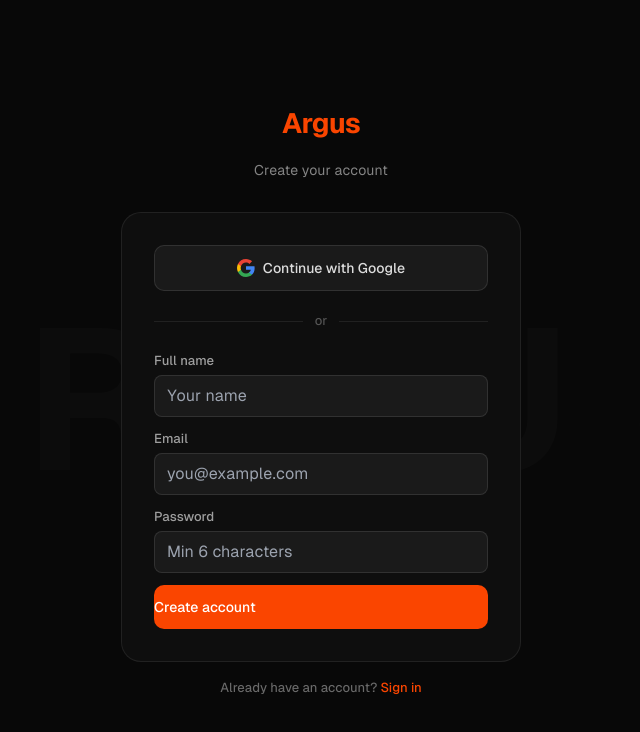
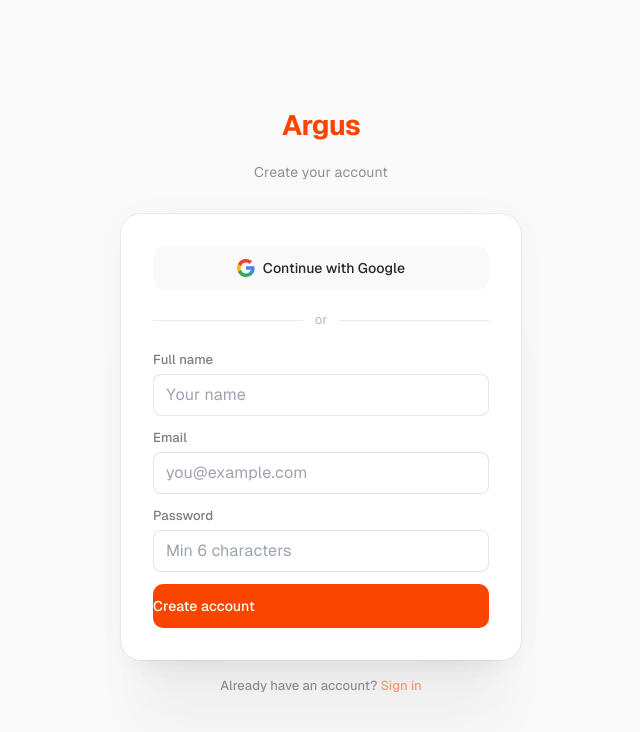
Before and after one commit to SammyTourani/Argus, a Next.js app: page /sign-up in a window 1280 px wide. Shown: the top 732 px of the page, without its empty margins (319-959 px from the left). Built offline with nearby package versions, Linux system fonts and the light colour scheme; what tailwind-gradient-mask-image would draw is missing.

Commit message:
fix: revert auth pages to light theme — matches product design system

```diff
--- a/app/(auth)/sign-in/page.tsx
+++ b/app/(auth)/sign-in/page.tsx
@@ -55,27 +55,10 @@ function SignInForm() {
 
   return (
     <div
-      className="min-h-screen flex items-center justify-center px-16 relative overflow-hidden"
-      style={{ background: '#080808' }}
+      className="min-h-screen flex items-center justify-center px-16"
+      style={{ background: '#f9f9f9' }}
     >
-      {/* Faint backdrop wordmark */}
-      <div
-        className="absolute inset-0 flex items-center justify-center pointer-events-none select-none"
-        aria-hidden="true"
-      >
-        <span
-          className="font-bold tracking-[0.25em] uppercase"
-          style={{
-            fontSize: 'clamp(80px, 20vw, 200px)',
-            color: 'rgba(255,255,255,0.018)',
-            letterSpacing: '0.3em',
-          }}
-        >
-          ARGUS
-        </span>
-      </div>
-
-      <div className="w-full max-w-[400px] relative z-10">
+      <div className="w-full max-w-[400px]">
         {/* Logo / wordmark */}
         <div className="text-center mb-32">
           <Link href="/" className="inline-block mb-16">
@@ -86,30 +69,26 @@ function SignInForm() {
               Argus
             </h1>
           </Link>
-          <p className="text-body-medium" style={{ color: 'rgba(255,255,255,0.5)' }}>
+          <p className="text-body-medium text-accent-black opacity-50">
             Sign in to your account
           </p>
         </div>
 
-        {/* Card */}
+        {/* Card — matches HeroInput white card style */}
         <div
-          className="rounded-20 p-32"
+          className="bg-accent-white rounded-20 p-32"
           style={{
-            background: '#0e0e0e',
-            border: '1px solid rgba(255,255,255,0.08)',
+            boxShadow:
+              '0px 0px 44px 0px rgba(0,0,0,0.02), 0px 88px 56px -20px rgba(0,0,0,0.03), 0px 56px 56px -20px rgba(0,0,0,0.02), 0px 32px 32px -20px rgba(0,0,0,0.03), 0px 16px 24px -12px rgba(0,0,0,0.03), 0px 0px 0px 1px rgba(0,0,0,0.05)',
           }}
         >
           {/* Google OAuth */}
           <button
             onClick={handleGoogleSignIn}
-            className="w-full flex items-center justify-center gap-8 px-16 py-12 rounded-10 transition-colors text-label-medium font-medium"
-            style={{
-              background: 'rgba(255,255,255,0.05)',
-              border: '1px solid rgba(255,255,255,0.10)',
-              color: 'rgba(255,255,255,0.85)',
-            }}
-            onMouseEnter={(e) => (e.currentTarget.style.background = 'rgba(255,255,255,0.09)')}
-            onMouseLeave={(e) => (e.currentTarget.style.background = 'rgba(255,255,255,0.05)')}
+            className="w-full flex items-center justify-center gap-8 px-16 py-12 rounded-10 transition-colors text-label-medium font-medium text-accent-black border border-black-alpha-5 hover:bg-black/5"
+            style={{ background: '#f9f9f9' }}
+            onMouseEnter={(e) => (e.currentTarget.style.background = '#f0f0f0')}
+            onMouseLeave={(e) => (e.currentTarget.style.background = '#f9f9f9')}
           >
             <svg width="18" height="18" viewBox="0 0 18 18" fill="none">
               <path d="M17.64 9.205c0-.639-.057-1.252-.164-1.841H9v3.481h4.844a4.14 4.14 0 0 1-1.796 2.716v2.259h2.908c1.702-1.567 2.684-3.875 2.684-6.615Z" fill="#4285F4"/>
@@ -122,9 +101,9 @@ function SignInForm() {
 
           {/* Divider */}
           <div className="flex items-center gap-12 my-20">
-            <div className="flex-1 h-[1px]" style={{ background: 'rgba(255,255,255,0.08)' }} />
-            <span className="text-label-small" style={{ color: 'rgba(255,255,255,0.3)' }}>or</span>
-            <div className="flex-1 h-[1px]" style={{ background: 'rgba(255,255,255,0.08)' }} />
+            <div className="flex-1 h-[1px] bg-black/8" />
+            <span className="text-label-small text-accent-black opacity-30">or</span>
+            <div className="flex-1 h-[1px] bg-black/8" />
           </div>
 
           {/* Email/password form */}
@@ -132,8 +111,7 @@ function SignInForm() {
             <div>
               <label
                 htmlFor="email"
-                className="block text-label-small font-medium mb-4"
-                style={{ color: 'rgba(255,255,255,0.6)' }}
+                className="block text-label-small font-medium mb-4 text-accent-black opacity-60"
               >
                 Email
               </label>
@@ -142,14 +120,10 @@ function SignInForm() {
                 type="email"
                 value={email}
                 onChange={(e) => setEmail(e.target.value)}
-                className="w-full px-12 py-10 rounded-8 text-body-medium transition-all focus:outline-none"
-                style={{
-                  background: 'rgba(255,255,255,0.05)',
-                  border: '1px solid rgba(255,255,255,0.10)',
-                  color: 'white',
-                }}
-                onFocus={(e) => (e.currentTarget.style.border = '1px solid rgba(255,255,255,0.4)')}
-                onBlur={(e) => (e.currentTarget.style.border = '1px solid rgba(255,255,255,0.10)')}
+                className="w-full px-12 py-10 rounded-8 text-body-medium text-accent-black bg-white transition-all focus:outline-none placeholder:text-accent-black/40"
+                style={{ border: '1px solid rgba(0,0,0,0.10)' }}
+                onFocus={(e) => (e.currentTarget.style.border = '1px solid rgba(0,0,0,0.30)')}
+                onBlur={(e) => (e.currentTarget.style.border = '1px solid rgba(0,0,0,0.10)')}
                 placeholder="you@example.com"
                 required
               />
@@ -157,8 +131,7 @@ function SignInForm() {
             <div>
               <label
                 htmlFor="password"
-                className="block text-label-small font-medium mb-4"
-                style={{ color: 'rgba(255,255,255,0.6)' }}
+                className="block text-label-small font-medium mb-4 text-accent-black opacity-60"
               >
                 Password
               </label>
@@ -167,14 +140,10 @@ function SignInForm() {
                 type="password"
                 value={password}
                 onChange={(e) => setPassword(e.target.value)}
-                className="w-full px-12 py-10 rounded-8 text-body-medium transition-all focus:outline-none"
-                style={{
-                  background: 'rgba(255,255,255,0.05)',
-                  border: '1px solid rgba(255,255,255,0.10)',
-                  color: 'white',
-                }}
-                onFocus={(e) => (e.currentTarget.style.border = '1px solid rgba(255,255,255,0.4)')}
-                onBlur={(e) => (e.currentTarget.style.border = '1px solid rgba(255,255,255,0.10)')}
+                className="w-full px-12 py-10 rounded-8 text-body-medium text-accent-black bg-white transition-all focus:outline-none placeholder:text-accent-black/40"
+                style={{ border: '1px solid rgba(0,0,0,0.10)' }}
+                onFocus={(e) => (e.currentTarget.style.border = '1px solid rgba(0,0,0,0.30)')}
+                onBlur={(e) => (e.currentTarget.style.border = '1px solid rgba(0,0,0,0.10)')}
                 placeholder="Your password"
                 required
               />
@@ -184,9 +153,9 @@ function SignInForm() {
               <div
                 className="text-label-small px-12 py-8 rounded-8"
                 style={{
-                  color: '#ff6b6b',
-                  background: 'rgba(255,107,107,0.10)',
-                  border: '1px solid rgba(255,107,107,0.20)',
+                  color: '#c0392b',
+                  background: 'rgba(192,57,43,0.07)',
+                  border: '1px solid rgba(192,57,43,0.15)',
                 }}
               >
                 {error}
@@ -205,14 +174,11 @@ function SignInForm() {
         </div>
 
         {/* Footer link */}
-        <p
-          className="text-center text-label-small mt-16"
-          style={{ color: 'rgba(255,255,255,0.4)' }}
-        >
+        <p className="text-center text-label-small mt-16 text-accent-black opacity-50">
           Don&apos;t have an account?{' '}
           <Link
             href="/sign-up"
-            className="font-medium hover:underline"
+            className="font-medium hover:underline opacity-100"
             style={{ color: '#FA4500' }}
           >
             Sign up
--- a/app/(auth)/sign-up/page.tsx
+++ b/app/(auth)/sign-up/page.tsx
@@ -53,14 +53,14 @@ export default function SignUpPage() {
     return (
       <div
         className="min-h-screen flex items-center justify-center px-16"
-        style={{ background: '#080808' }}
+        style={{ background: '#f9f9f9' }}
       >
         <div className="w-full max-w-[400px] text-center">
           <div
-            className="rounded-20 p-32"
+            className="bg-accent-white rounded-20 p-32"
             style={{
-              background: '#0e0e0e',
-              border: '1px solid rgba(255,255,255,0.08)',
+              boxShadow:
+                '0px 0px 44px 0px rgba(0,0,0,0.02), 0px 88px 56px -20px rgba(0,0,0,0.03), 0px 56px 56px -20px rgba(0,0,0,0.02), 0px 32px 32px -20px rgba(0,0,0,0.03), 0px 16px 24px -12px rgba(0,0,0,0.03), 0px 0px 0px 1px rgba(0,0,0,0.05)',
             }}
           >
             <div
@@ -71,10 +71,10 @@ export default function SignUpPage() {
                 <polyline points="20 6 9 17 4 12" />
               </svg>
             </div>
-            <h2 className="text-[20px] font-semibold text-white mb-8">Check your email</h2>
-            <p className="text-body-medium" style={{ color: 'rgba(255,255,255,0.5)' }}>
+            <h2 className="text-[20px] font-semibold text-accent-black mb-8">Check your email</h2>
+            <p className="text-body-medium text-accent-black opacity-50">
               We sent a confirmation link to{' '}
-              <strong className="text-white">{email}</strong>. Click it to activate your account.
+              <strong className="text-accent-black opacity-100">{email}</strong>. Click it to activate your account.
             </p>
           </div>
         </div>
@@ -84,27 +84,10 @@ export default function SignUpPage() {
 
   return (
     <div
-      className="min-h-screen flex items-center justify-center px-16 relative overflow-hidden"
-      style={{ background: '#080808' }}
+      className="min-h-screen flex items-center justify-center px-16"
+      style={{ background: '#f9f9f9' }}
     >
-      {/* Faint backdrop wordmark */}
-      <div
-        className="absolute inset-0 flex items-center justify-center pointer-events-none select-none"
-        aria-hidden="true"
-      >
-        <span
-          className="font-bold tracking-[0.25em] uppercase"
-          style={{
-            fontSize: 'clamp(80px, 20vw, 200px)',
-            color: 'rgba(255,255,255,0.018)',
-            letterSpacing: '0.3em',
-          }}
-        >
-          ARGUS
-        </span>
-      </div>
-
-      <div className="w-full max-w-[400px] relative z-10">
+      <div className="w-full max-w-[400px]">
         {/* Logo / wordmark */}
         <div className="text-center mb-32">
           <Link href="/" className="inline-block mb-16">
@@ -115,30 +98,26 @@ export default function SignUpPage() {
               Argus
             </h1>
           </Link>
-          <p className="text-body-medium" style={{ color: 'rgba(255,255,255,0.5)' }}>
+          <p className="text-body-medium text-accent-black opacity-50">
             Create your account
           </p>
         </div>
 
-        {/* Card */}
+        {/* Card — matches HeroInput white card style */}
         <div
-          className="rounded-20 p-32"
+          className="bg-accent-white rounded-20 p-32"
           style={{
-            background: '#0e0e0e',
-            border: '1px solid rgba(255,255,255,0.08)',
+            boxShadow:
+              '0px 0px 44px 0px rgba(0,0,0,0.02), 0px 88px 56px -20px rgba(0,0,0,0.03), 0px 56px 56px -20px rgba(0,0,0,0.02), 0px 32px 32px -20px rgba(0,0,0,0.03), 0px 16px 24px -12px rgba(0,0,0,0.03), 0px 0px 0px 1px rgba(0,0,0,0.05)',
           }}
         >
           {/* Google OAuth */}
           <button
             onClick={handleGoogleSignUp}
-            className="w-full flex items-center justify-center gap-8 px-16 py-12 rounded-10 transition-colors text-label-medium font-medium"
-            style={{
-              background: 'rgba(255,255,255,0.05)',
-              border: '1px solid rgba(255,255,255,0.10)',
-              color: 'rgba(255,255,255,0.85)',
-            }}
-            onMouseEnter={(e) => (e.currentTarget.style.background = 'rgba(255,255,255,0.09)')}
-            onMouseLeave={(e) => (e.currentTarget.style.background = 'rgba(255,255,255,0.05)')}
+            className="w-full flex items-center justify-center gap-8 px-16 py-12 rounded-10 transition-colors text-label-medium font-medium text-accent-black border border-black-alpha-5"
+            style={{ background: '#f9f9f9' }}
+            onMouseEnter={(e) => (e.currentTarget.style.background = '#f0f0f0')}
+            onMouseLeave={(e) => (e.currentTarget.style.background = '#f9f9f9')}
           >
             <svg width="18" height="18" viewBox="0 0 18 18" fill="none">
               <path d="M17.64 9.205c0-.639-.057-1.252-.164-1.841H9v3.481h4.844a4.14 4.14 0 0 1-1.796 2.716v2.259h2.908c1.702-1.567 2.684-3.875 2.684-6.615Z" fill="#4285F4"/>
@@ -151,9 +130,9 @@ export default function SignUpPage() {
 
           {/* Divider */}
           <div className="flex items-center gap-12 my-20">
-            <div className="flex-1 h-[1px]" style={{ background: 'rgba(255,255,255,0.08)' }} />
-            <span className="text-label-small" style={{ color: 'rgba(255,255,255,0.3)' }}>or</span>
-            <div className="flex-1 h-[1px]" style={{ background: 'rgba(255,255,255,0.08)' }} />
+            <div className="flex-1 h-[1px] bg-black/8" />
+            <span className="text-label-small text-accent-black opacity-30">or</span>
+            <div className="flex-1 h-[1px] bg-black/8" />
           </div>
 
           {/* Sign-up form */}
@@ -161,8 +140,7 @@ export default function SignUpPage() {
             <div>
               <label
                 htmlFor="name"
-                className="block text-label-small font-medium mb-4"
-                style={{ color: 'rgba(255,255,255,0.6)' }}
+                className="block text-label-small font-medium mb-4 text-accent-black opacity-60"
               >
                 Full name
               </label>
@@ -171,22 +149,17 @@ export default function SignUpPage() {
                 type="text"
                 value={fullName}
                 onChange={(e) => setFullName(e.target.value)}
-                className="w-full px-12 py-10 rounded-8 text-body-medium transition-all focus:outline-none"
-                style={{
-                  background: 'rgba(255,255,255,0.05)',
-                  border: '1px solid rgba(255,255,255,0.10)',
-                  color: 'white',
-                }}
-                onFocus={(e) => (e.currentTarget.style.border = '1px solid rgba(255,255,255,0.4)')}
-                onBlur={(e) => (e.currentTarget.style.border = '1px solid rgba(255,255,255,0.10)')}
+                className="w-full px-12 py-10 rounded-8 text-body-medium text-accent-black bg-white transition-all focus:outline-none placeholder:text-accent-black/40"
+                style={{ border: '1px solid rgba(0,0,0,0.10)' }}
+                onFocus={(e) => (e.currentTarget.style.border = '1px solid rgba(0,0,0,0.30)')}
+                onBlur={(e) => (e.currentTarget.style.border = '1px solid rgba(0,0,0,0.10)')}
                 placeholder="Your name"
               />
             </div>
             <div>
               <label
                 htmlFor="email"
-                className="block text-label-small font-medium mb-4"
-                style={{ color: 'rgba(255,255,255,0.6)' }}
+                className="block text-label-small font-medium mb-4 text-accent-black opacity-60"
               >
                 Email
               </label>
@@ -195,14 +168,10 @@ export default function SignUpPage() {
                 type="email"
                 value={email}
                 onChange={(e) => setEmail(e.target.value)}
-                className="w-full px-12 py-10 rounded-8 text-body-medium transition-all focus:outline-none"
-                style={{
-                  background: 'rgba(255,255,255,0.05)',
-                  border: '1px solid rgba(255,255,255,0.10)',
-                  color: 'white',
-                }}
-                onFocus={(e) => (e.currentTarget.style.border = '1px solid rgba(255,255,255,0.4)')}
-                onBlur={(e) => (e.currentTarget.style.border = '1px solid rgba(255,255,255,0.10)')}
+                className="w-full px-12 py-10 rounded-8 text-body-medium text-accent-black bg-white transition-all focus:outline-none placeholder:text-accent-black/40"
+                style={{ border: '1px solid rgba(0,0,0,0.10)' }}
+                onFocus={(e) => (e.currentTarget.style.border = '1px solid rgba(0,0,0,0.30)')}
+                onBlur={(e) => (e.currentTarget.style.border = '1px solid rgba(0,0,0,0.10)')}
                 placeholder="you@example.com"
                 required
               />
@@ -210,8 +179,7 @@ export default function SignUpPage() {
             <div>
               <label
                 htmlFor="password"
-                className="block text-label-small font-medium mb-4"
-                style={{ color: 'rgba(255,255,255,0.6)' }}
+                className="block text-label-small font-medium mb-4 text-accent-black opacity-60"
               >
                 Password
               </label>
@@ -220,14 +188,10 @@ export default function SignUpPage() {
                 type="password"
                 value={password}
                 onChange={(e) => setPassword(e.target.value)}
-                className="w-full px-12 py-10 rounded-8 text-body-medium transition-all focus:outline-none"
-                style={{
-                  background: 'rgba(255,255,255,0.05)',
-                  border: '1px solid rgba(255,255,255,0.10)',
-                  color: 'white',
-                }}
-                onFocus={(e) => (e.currentTarget.style.border = '1px solid rgba(255,255,255,0.4)')}
-                onBlur={(e) => (e.currentTarget.style.border = '1px solid rgba(255,255,255,0.10)')}
+                className="w-full px-12 py-10 rounded-8 text-body-medium text-accent-black bg-white transition-all focus:outline-none placeholder:text-accent-black/40"
+                style={{ border: '1px solid rgba(0,0,0,0.10)' }}
+                onFocus={(e) => (e.currentTarget.style.border = '1px solid rgba(0,0,0,0.30)')}
+                onBlur={(e) => (e.currentTarget.style.border = '1px solid rgba(0,0,0,0.10)')}
                 placeholder="Min 6 characters"
                 required
                 minLength={6}
@@ -238,9 +202,9 @@ export default function SignUpPage() {
               <div
                 className="text-label-small px-12 py-8 rounded-8"
                 style={{
-                  color: '#ff6b6b',
-                  background: 'rgba(255,107,107,0.10)',
-                  border: '1px solid rgba(255,107,107,0.20)',
+                  color: '#c0392b',
+                  background: 'rgba(192,57,43,0.07)',
+                  border: '1px solid rgba(192,57,43,0.15)',
                 }}
               >
                 {error}
@@ -259,14 +223,11 @@ export default function SignUpPage() {
         </div>
 
         {/* Footer link */}
-        <p
-          className="text-center text-label-small mt-16"
-          style={{ color: 'rgba(255,255,255,0.4)' }}
-        >
+        <p className="text-center text-label-small mt-16 text-accent-black opacity-50">
           Already have an account?{' '}
           <Link
             href="/sign-in"
-            className="font-medium hover:underline"
+            className="font-medium hover:underline opacity-100"
             style={{ color: '#FA4500' }}
           >
             Sign in
```
